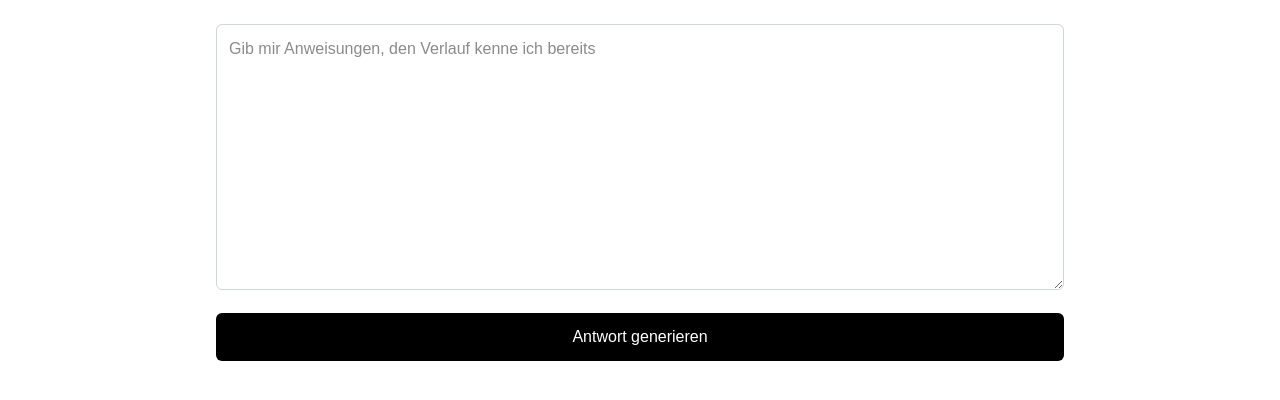
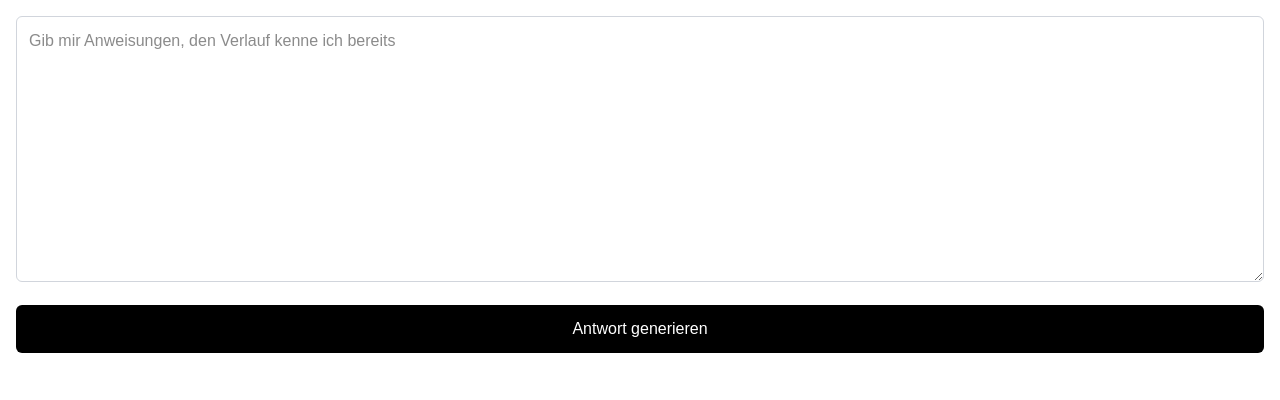
Before and after one commit to yalcinemilli/forage-gpt-test, a Next.js app: page / in a window 1280 px wide. Shown: the top 400 px of the page. Built offline with nearby package versions, Linux system fonts and the light colour scheme.

Commit message:
full width

```diff
--- a/src/app/page.tsx
+++ b/src/app/page.tsx
@@ -268,7 +268,7 @@
   };
 
   return (
-    <div className="max-w-4xl mx-auto p-6 space-y-6">
+    <div className="w-full p-4 space-y-6">
       <form onSubmit={handleSubmit} className="space-y-4">
         <div>
           <textarea
```
